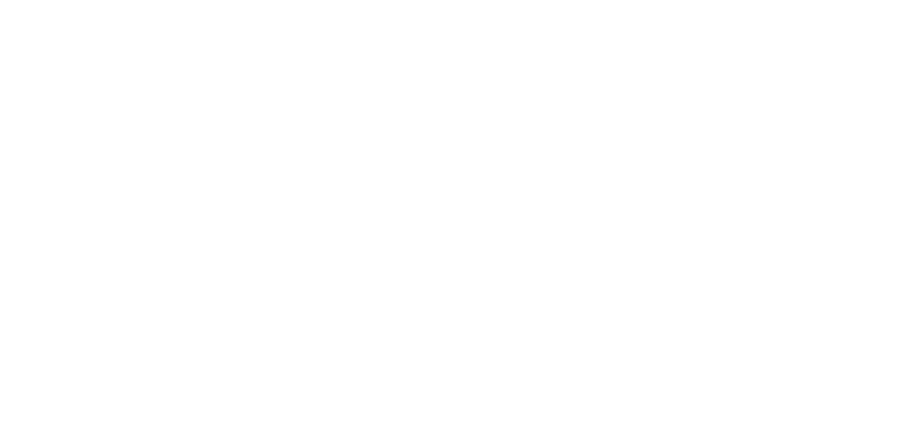
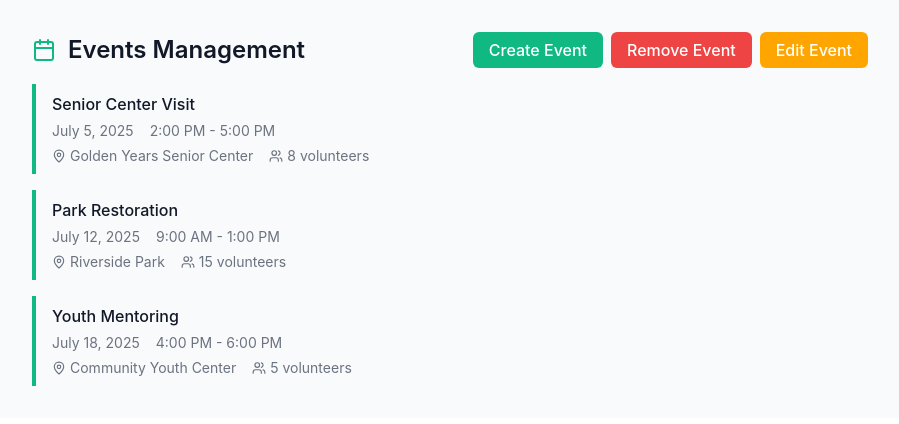
Before and after one commit to group-08-fullstack/volunteer-management-app, a React (Vite) app: page /eventmanagement in a window 1280 px wide. Before the commit this address had no page. Shown: the top 424 px of the page, without its empty margins (190-1089 px from the left). Built offline with nearby package versions, Linux system fonts and the light colour scheme.

Commit message:
Event management

```diff
--- a/src/App.jsx
+++ b/src/App.jsx
@@ -6,8 +6,9 @@ import ProfileForm from './components/ProfileForm';
 import VolunteerDash from './components/VolunteerDash';
 import AdminDash from './components/AdminDash';
 import VolunteerMatch from './components/VolunteerMatch';
+import VolunteerHistoryTable from './components/VolunteerHistory';
 import EventForm from './components/EventForm';
-import VolunteerHistoryTable from './components/VolunteerHistory';
+import EventManagement from './components/EventManagement';
 
 function App() {
   const [users, setUsers] = useState([]); // Store registered users
@@ -22,9 +23,10 @@ function App() {
         <Route path="/profile" element={loggedInUser ? <ProfileForm user={loggedInUser} /> : <Navigate to="/login" />} />
         <Route path="/volunteerdash" element={<VolunteerDash />} />
         <Route path="/volunteermatch" element={<VolunteerMatch />} />
-        <Route path="/createevent" element={<EventForm />} />
         <Route path="/admindash" element={<AdminDash />} />
         <Route path="/volunteerhistory" element={<VolunteerHistoryTable/>} />
+        <Route path="/createevent" element={<EventForm />} />
+        <Route path="/eventmanagement" element={<EventManagement />} />
       </Routes>
     </Router>
   );
--- a/src/components/AdminDash.jsx
+++ b/src/components/AdminDash.jsx
@@ -93,9 +93,6 @@ export default function AdminDashboard() {
     alert('Account settings');
   };
 
-  const handleEventManagement = () => {
-    navigate('/createevent')
-  };
 
   const handleVolunteerMatching = () => {
     navigate('/volunteermatch');
@@ -108,6 +105,13 @@ export default function AdminDashboard() {
   const handleSortChange = (newSortBy) => {
     setSortBy(newSortBy);
   };
+
+  const handleEventManagement = () =>{
+    navigate('/eventmanagement')
+  }
+
+
+
 
   return (
     <div style={{ minHeight: '100vh', backgroundColor: '#f9fafb' }}>
@@ -138,7 +142,7 @@ export default function AdminDashboard() {
             <div style={{ display: 'flex', alignItems: 'center', gap: '1rem' }}>
               <div style={{ position: 'relative' }}>
                 <button
-                  onClick={() => setEventDropdownOpen(!eventDropdownOpen)}
+                  onClick={handleEventManagement}
                   style={{
                     display: 'flex',
                     alignItems: 'center',
@@ -165,74 +169,9 @@ export default function AdminDashboard() {
                 >
                   <Settings size={16} />
                   Event Management
-                  <ChevronDown size={16} />
+
                 </button>
-
-                {/* Dropdown menu */}
-                {eventDropdownOpen && (
-                  <div
-                    style={{
-                      position: 'absolute',
-                      top: '100%',
-                      left: 0,
-                      zIndex: 10,
-                      backgroundColor: 'white',
-                      border: '1px solid #e5e7eb',
-                      borderRadius: '0.375rem',
-                      boxShadow: '0 4px 6px rgba(0, 0, 0, 0.1)',
-                      padding: '0.5rem 0',
-                      minWidth: '100%'
-                    }}
-                  >
-                    <button
-                      onClick={() => {
-                        handleEventManagement();
-                        setEventDropdownOpen(false);
-
-                      }}
-                      style={{
-                        display: 'block',
-                        width: '100%',
-                        padding: '0.5rem 1rem',
-                        textAlign: 'left',
-                        background: 'none',
-                        border: 'none',
-                        color: '#374151',
-                        fontSize: '0.875rem',
-                        cursor: 'pointer',
-                      }}
-                      onMouseEnter={(e) => (e.target.style.backgroundColor = '#f3f4f6')}
-                      onMouseLeave={(e) => (e.target.style.backgroundColor = 'transparent')}
-                    >
-                      Create Event
-                    </button>
-
-                    <button
-                      onClick={() => {
-                        setEventDropdownOpen(false);
-                        alert('Event list');
-                      }}
-                      style={{
-                        display: 'block',
-                        width: '100%',
-                        padding: '0.5rem 1rem',
-                        textAlign: 'left',
-                        background: 'none',
-                        border: 'none',
-                        color: '#374151',
-                        fontSize: '0.875rem',
-                        cursor: 'pointer',
-                      }}
-                      onMouseEnter={(e) => (e.target.style.backgroundColor = '#f3f4f6')}
-                      onMouseLeave={(e) => (e.target.style.backgroundColor = 'transparent')}
-                    >
-                      Manage Events
-                    </button>
-                  </div>
-                )}
               </div>
-
-
 
 
               <button
--- a/src/components/EventForm.jsx
+++ b/src/components/EventForm.jsx
@@ -81,7 +81,7 @@ export default function ProfileForm() {
     localStorage.setItem('profiles', JSON.stringify(allProfiles));
 
     alert('Profile saved successfully!');
-    navigate('/Admindash');
+    navigate('/EventManagement');
 
   };
   // styles layout
--- /dev/null
+++ b/src/components/EventManagement.jsx
@@ -0,0 +1,133 @@
+import { useNavigate } from 'react-router-dom';
+import { Calendar, MapPin, Users } from 'lucide-react';
+
+const upcomingEvents = [
+  {
+    id: 1,
+    event: 'Senior Center Visit',
+    date: 'July 5, 2025',
+    time: '2:00 PM - 5:00 PM',
+    location: 'Golden Years Senior Center',
+    volunteers: 8
+  },
+  {
+    id: 2,
+    event: 'Park Restoration',
+    date: 'July 12, 2025',
+    time: '9:00 AM - 1:00 PM',
+    location: 'Riverside Park',
+    volunteers: 15
+  },
+  {
+    id: 3,
+    event: 'Youth Mentoring',
+    date: 'July 18, 2025',
+    time: '4:00 PM - 6:00 PM',
+    location: 'Community Youth Center',
+    volunteers: 5
+  }
+];
+
+export default function EventManagementPage() {
+  const navigate = useNavigate();
+
+  const handleCreateEvent = () => {
+    navigate('/createevent');
+  };
+
+  return (
+    <div style={{ padding: '2rem', maxWidth: '900px', margin: 'auto', backgroundColor: '#f9fafb' }}>
+      {/* Header with icon, title and buttons aligned right */}
+      <div style={{
+        display: 'flex',
+        alignItems: 'center',
+        justifyContent: 'space-between',
+        marginBottom: '1rem'
+      }}>
+        <div style={{ display: 'flex', alignItems: 'center' }}>
+          <Calendar color="#10b981" size={24} style={{ marginRight: '0.75rem' }} />
+          <h2 style={{ fontWeight: '600', color: '#111827', margin: 0 }}>Events Management</h2>
+        </div>
+
+        <div style={{ display: 'flex', gap: '0.5rem' }}>
+          <button onClick={handleCreateEvent} style={{
+            padding: '0.5rem 1rem',
+            backgroundColor: '#10b981',
+            color: 'white',
+            border: 'none',
+            borderRadius: '0.375rem',
+            cursor: 'pointer'
+          }}>
+            Create Event
+          </button>
+          <button style={{
+            padding: '0.5rem 1rem',
+            backgroundColor: '#ef4444',
+            color: 'white',
+            border: 'none',
+            borderRadius: '0.375rem',
+            cursor: 'pointer'
+          }}>
+            Remove Event
+          </button>
+
+          <button style={{
+            padding: '0.5rem 1rem',
+            backgroundColor: 'orange',
+            color: 'white',
+            border: 'none',
+            borderRadius: '0.375rem',
+            cursor: 'pointer'
+          }}>
+            Edit Event
+          </button>
+        </div>
+      </div>
+
+      {/* Upcoming Events List */}
+      <div>
+        {upcomingEvents.length === 0 && (
+          <p style={{ color: '#6b7280', fontSize: '0.875rem' }}>No upcoming events.</p>
+        )}
+        <div style={{ display: 'flex', flexDirection: 'column', gap: '1rem' }}>
+          {upcomingEvents.map(event => (
+            <div key={event.id} style={{
+              borderLeft: '4px solid #10b981',
+              paddingLeft: '1rem',
+              paddingTop: '0.5rem',
+              paddingBottom: '0.5rem'
+            }}>
+              <h4 style={{ fontWeight: '500', color: '#111827', marginBottom: '0.25rem' }}>
+                {event.event}
+              </h4>
+              <div style={{
+                fontSize: '0.875rem',
+                color: '#6b7280'
+              }}>
+                <div style={{ display: 'flex', alignItems: 'center', gap: '1rem' }}>
+                  <span>{event.date}</span>
+                  <span>{event.time}</span>
+                </div>
+                <div style={{
+                  marginTop: '0.25rem',
+                  display: 'flex',
+                  alignItems: 'center',
+                  gap: '1rem'
+                }}>
+                  <div style={{ display: 'flex', alignItems: 'center', gap: '0.25rem' }}>
+                    <MapPin size={14} />
+                    <span>{event.location}</span>
+                  </div>
+                  <div style={{ display: 'flex', alignItems: 'center', gap: '0.25rem' }}>
+                    <Users size={14} />
+                    <span>{event.volunteers} volunteers</span>
+                  </div>
+                </div>
+              </div>
+            </div>
+          ))}
+        </div>
+      </div>
+    </div>
+  );
+}
```
